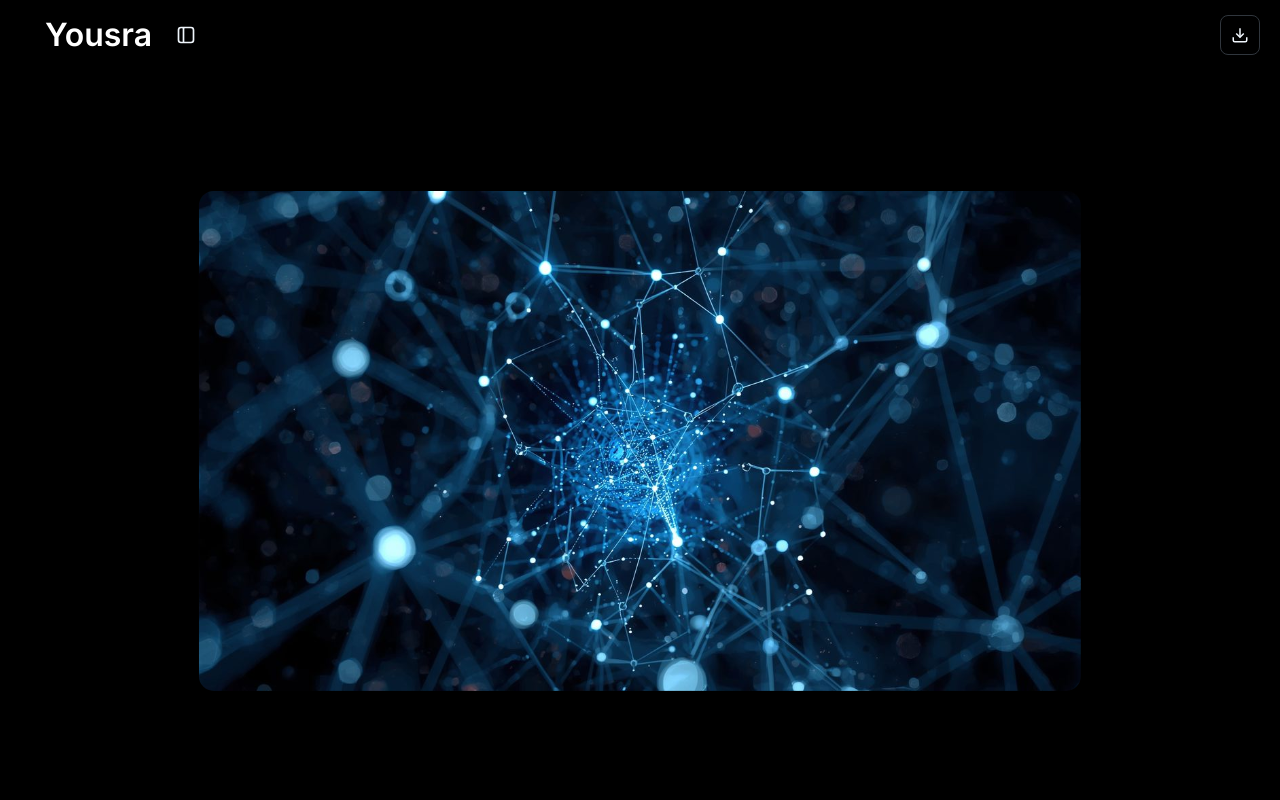
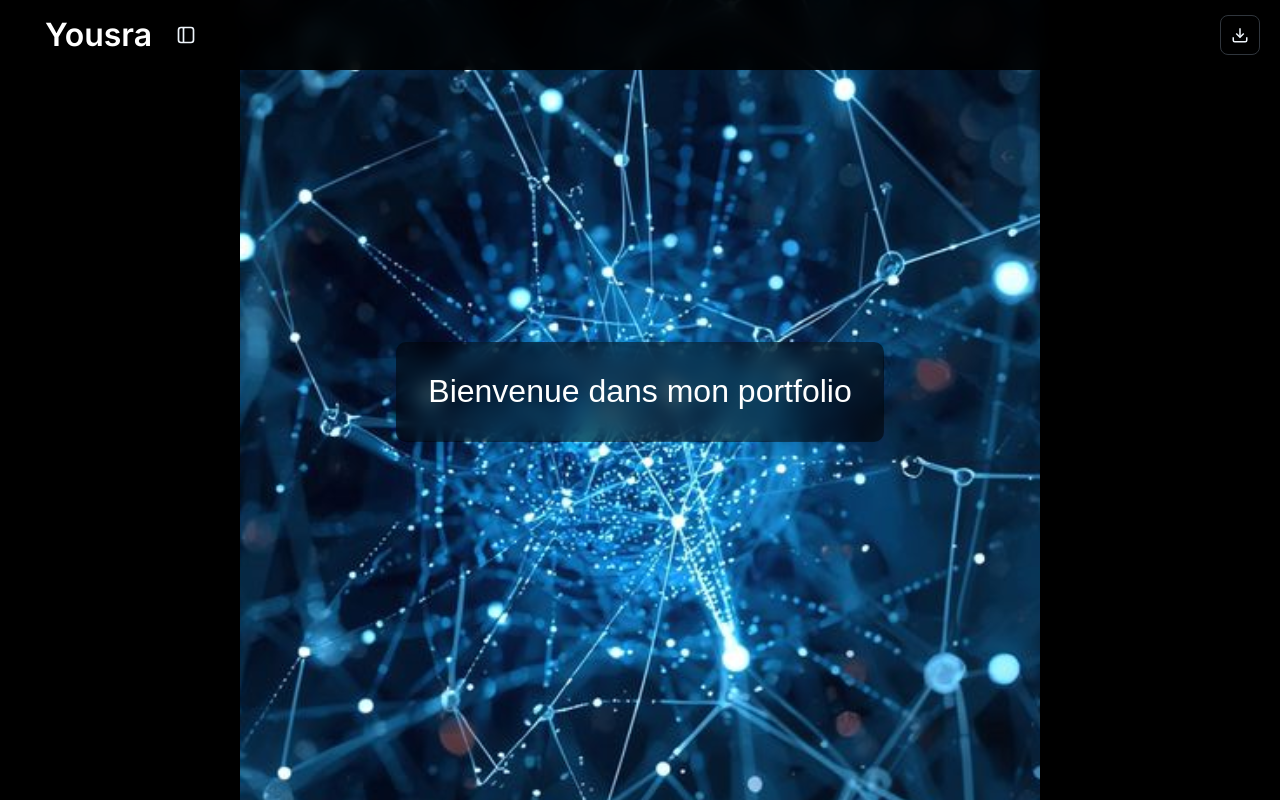
Before and after one commit to ArrouiYousra/yousra-arroui, a React (Create React App) app in the folder my-app/: page / in a window 1280 px wide. Shown: the top 800 px of the page. Built offline with nearby package versions, Linux system fonts and the light colour scheme; a web font is replaced by a local one.

Commit message:
fix: style and size of homepage

```diff
--- a/my-app/src/components/Hero.css
+++ b/my-app/src/components/Hero.css
@@ -17,29 +17,33 @@
 
 .hero-content {
   width: 100%;
+  height: 100vh;
   margin: 0 auto;
   display: flex;
   flex-direction: column;
   align-items: center;
   justify-content: center;
-  min-height: 100vh;
   gap: 2rem;
+  position: relative;
 }
 
 .hero-image-wrapper {
   width: 100%;
-  max-width: 600px;
+  height: 100%;
   display: flex;
   justify-content: center;
   align-items: center;
-  margin-bottom: 2rem;
+  position: absolute;
+  top: 0;
+  left: 0;
+  z-index: 0;
 }
 
 .hero-image {
   width: 100%;
-  max-width: 500px;
-  height: auto;
-  border-radius: 15px;
+  height: 100%;
+  object-fit: cover;
+  border-radius: 0;
   transform: rotate(90deg);
   box-shadow: 0 10px 40px rgba(0, 0, 0, 0.5);
   transition: transform 0.3s ease;
@@ -60,6 +64,12 @@
   max-width: 800px;
   padding: 0 2rem;
   line-height: 1.6;
+  position: relative;
+  z-index: 1;
+  background: rgba(0, 0, 0, 0.5);
+  backdrop-filter: blur(10px);
+  border-radius: 10px;
+  padding: 1.5rem 2rem;
 }
 
 .hero-video-container {
--- a/my-app/src/components/Projects.css
+++ b/my-app/src/components/Projects.css
@@ -138,6 +138,24 @@
 .project-image[alt="AbyssBorn"] {
   object-fit: contain;
   background: #000000;
+}
+
+.project-image-placeholder {
+  width: 100%;
+  height: 100%;
+  display: flex;
+  align-items: center;
+  justify-content: center;
+  background: linear-gradient(135deg, #1a1a1a 0%, #2d2d2d 100%);
+  border: 2px dashed #30363d;
+  color: #8b949e;
+  font-size: 1.5rem;
+  font-weight: 600;
+  text-align: center;
+}
+
+.project-image-placeholder span {
+  padding: 2rem;
 }
 
 .project-card:hover .project-image {
--- a/my-app/src/components/Projects.jsx
+++ b/my-app/src/components/Projects.jsx
@@ -49,7 +49,7 @@ const Projects = () => {
       id: 'portfolio',
       title: 'My Portfolio',
       description: 'Site web portfolio développé avec React, présentant mes compétences, projets et parcours académique. Design moderne avec animations et interface responsive.',
-      image: process.env.PUBLIC_URL + '/assets/projects/23d25f92483d3ece840f54c65a524b0b.gif',
+      image: process.env.PUBLIC_URL + '/assets/photos/accueil.jpeg',
       technologies: ['React', 'HTML5/CSS3', 'JavaScript', 'GitHub Actions'],
       status: 'Terminé',
       github: 'https://arrouiyousra.github.io/yousra-arroui',
@@ -117,11 +117,11 @@ const Projects = () => {
       featured: true
     },
     {
-      id: 'jenkins',
-      title: 'Projet Jenkins',
-      description: 'À compléter - Description du projet Jenkins.',
-      image: process.env.PUBLIC_URL + '/assets/projects/placeholder.png',
-      technologies: ['Jenkins', 'À compléter'],
+      id: 'marvin',
+      title: 'My Marvin',
+      description: 'Projet en cours de développement. Plus d\'informations à venir prochainement.',
+      image: process.env.PUBLIC_URL + '/assets/projects/work-in-progress.png',
+      technologies: ['Jenkins', 'CI/CD'],
       status: 'En cours',
       github: '',
       featured: true
@@ -179,11 +179,17 @@ const Projects = () => {
 
             <div className="project-card">
               <div className="project-image-container">
-                <img
-                  src={currentProjectData.image}
-                  alt={currentProjectData.title}
-                  className="project-image"
-                />
+                {currentProjectData.image && currentProjectData.image.includes('work-in-progress') ? (
+                  <div className="project-image-placeholder">
+                    <span>Work in Progress</span>
+                  </div>
+                ) : (
+                  <img
+                    src={currentProjectData.image}
+                    alt={currentProjectData.title}
+                    className="project-image"
+                  />
+                )}
                 <div className="project-overlay">
                   <div className="project-status">
                     <span className={`status-badge ${currentProjectData.status.toLowerCase().replace(' ', '-')}`}>
```
